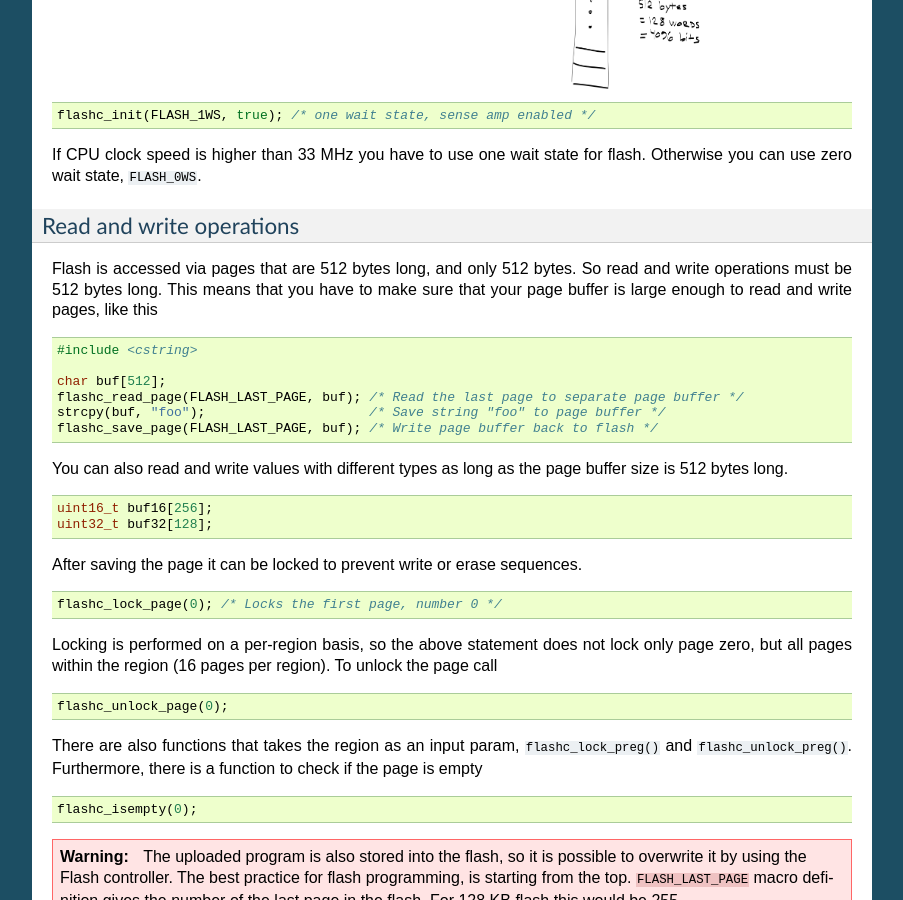
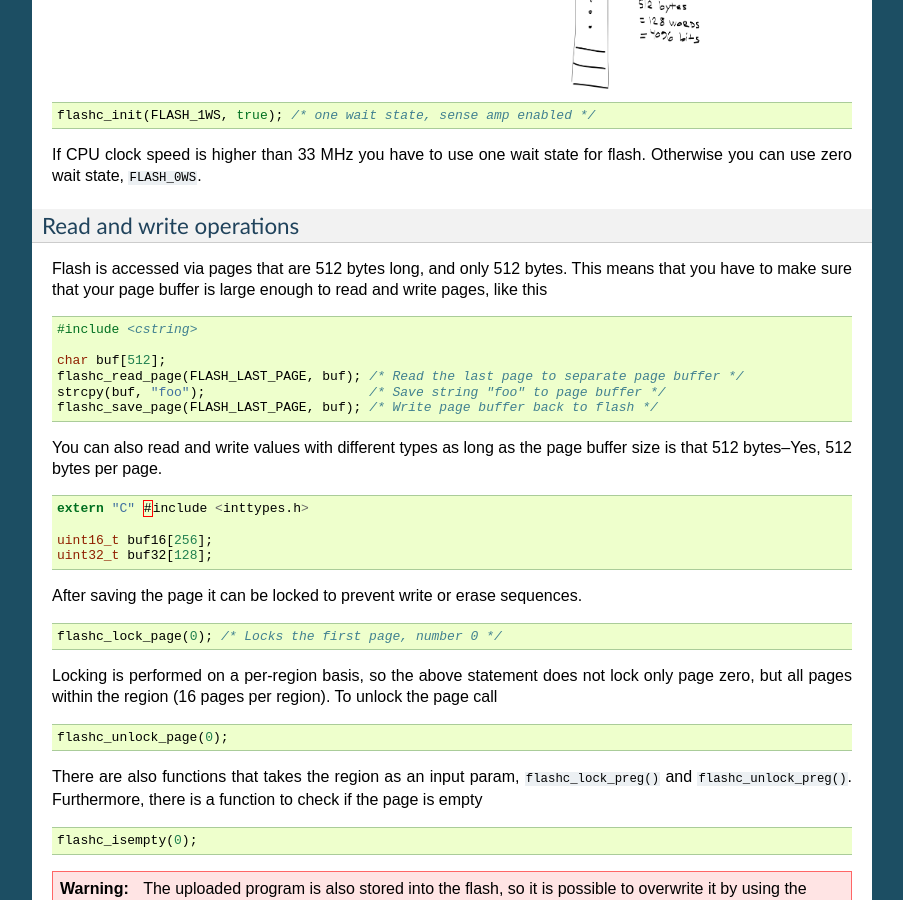
Before and after one commit to aery32/aery32-refguide, a Sphinx documentation site: the page built from source/module_functions.rst, in a window 1280 px wide and 900 px high, scrolled down 2703 px. Shown: the whole window, without its empty margins (198-1101 px from the left). Built offline with Sphinx 7.4.7, drawn with Linux system fonts in a browser that asks for light colours.

Commit message:
Minor changes

```diff
--- a/source/module_functions.rst
+++ b/source/module_functions.rst
@@ -136,7 +136,7 @@
 Read and write operations
 '''''''''''''''''''''''''
 
-Flash is accessed via pages that are 512 bytes long, and only 512 bytes. So read and write operations must be 512 bytes long. This means that you have to make sure that your page buffer is large enough to read and write pages, like this
+Flash is accessed via pages that are 512 bytes long, and only 512 bytes. This means that you have to make sure that your page buffer is large enough to read and write pages, like this
 
 .. code-block:: c++
 
@@ -147,9 +147,11 @@
     strcpy(buf, "foo");                     /* Save string "foo" to page buffer */
     flashc_save_page(FLASH_LAST_PAGE, buf); /* Write page buffer back to flash */
 
-You can also read and write values with different types as long as the page buffer size is 512 bytes long.
+You can also read and write values with different types as long as the page buffer size is that 512 bytes--Yes, 512 bytes per page.
 
 .. code-block:: c++
+
+    extern "C" #include <inttypes.h>
 
     uint16_t buf16[256];
     uint32_t buf32[128];
```
